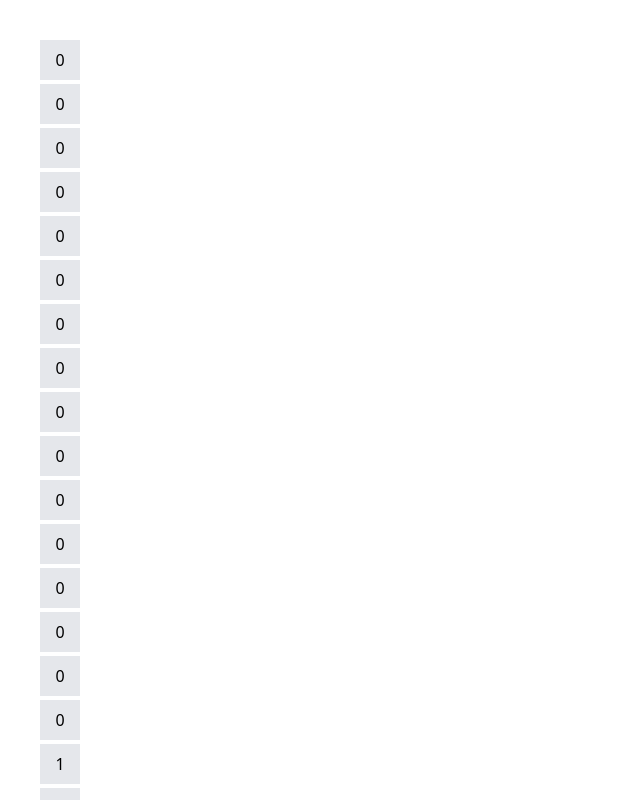
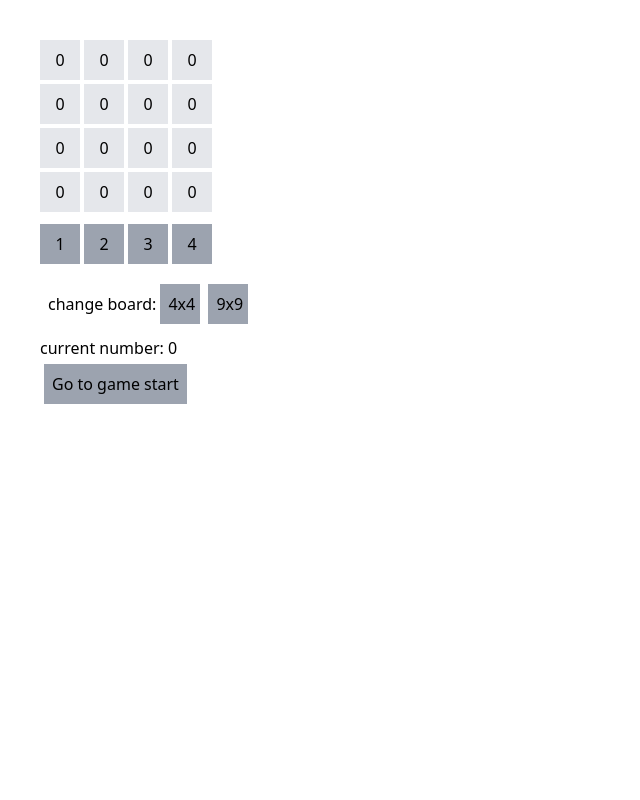
Before and after one commit to nickhart/SudokuNext, a Next.js app: page /sudoku in a window 1280 px wide. Shown: the top 800 px of the page, without its empty margins (0-640 px from the left). Built offline with nearby package versions, Linux system fonts and the light colour scheme.

Commit message:
fixed variable grid and general cleanup

```diff
--- a/src/components/Board.tsx
+++ b/src/components/Board.tsx
@@ -20,14 +20,14 @@ export const Board: React.FC<{
   function renderChoice(index: number) {
     const key = `choice.${index}`;
     return (
-      <Cell value={index} key={key} onClick={() => onChoiceClick(index)} />
+      <Cell value={index} key={key} customCss="my-2 bg-gray-400" onClick={() => onChoiceClick(index)} />
     );
   }
 
   const rowValues = rowValuesForDegree(degree);
   const size = degree * degree;
-  // todo: fix the variable grid sizing
-  const gridCss = `grid grid-cols-${size} gap-1 max-w-fit`
+  // todo: fix the variable grid sizing... this was totally breaking when trying to format the css string
+  const gridCss = `grid ${size === 4 ? "grid-cols-4" : "grid-cols-9"} gap-1 max-w-fit`;
   return (
     <div className={gridCss}>
       {Array.from({ length: size * size }).map((_, index) => renderCell(index))}
--- a/src/components/Cell.tsx
+++ b/src/components/Cell.tsx
@@ -2,9 +2,10 @@ import React from "react";
 
 export const Cell: React.FC<{
   value: number;
+  customCss?: string; // todo: clean up this hack
   onClick: (index: number) => void;
-}> = ({ value, onClick }) => {
-  const buttonCss = `w-10 h-10 bg-gray-200`;
+}> = ({ value, customCss = "bg-gray-200", onClick }) => {
+  const buttonCss = `w-10 h-10 ${customCss}`;
   return (
     <button className={buttonCss} onClick={() => onClick(value)}>
       {value}
```
